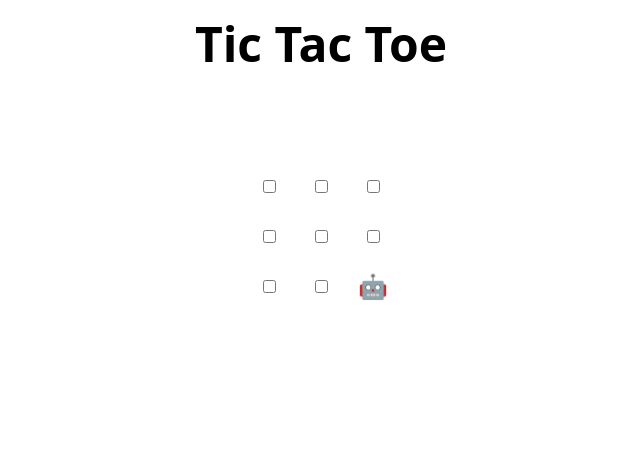
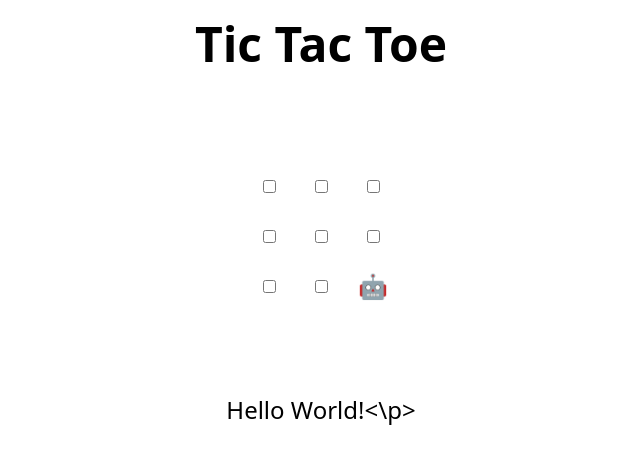
Before and after one commit to Mudassirmalik786/MLSA-Task-1, a plain HTML site: page index.html in a window 1280 px wide. Shown: the whole page, without its empty margins (319-959 px from the left). Drawn offline with Linux system fonts and the light colour scheme.

Commit message:
Update index.html
Muhammad Mudassir Alpha-MLSA from UET Lahore

```diff
--- a/index.html
+++ b/index.html
@@ -47,6 +47,7 @@
   </tr>
 </table>
 
+<p>Hello World!<\p>
 <h2 hidden>Game over, refresh to play again 🧑‍💻 🤖!</h2>
 
 <script>
```
